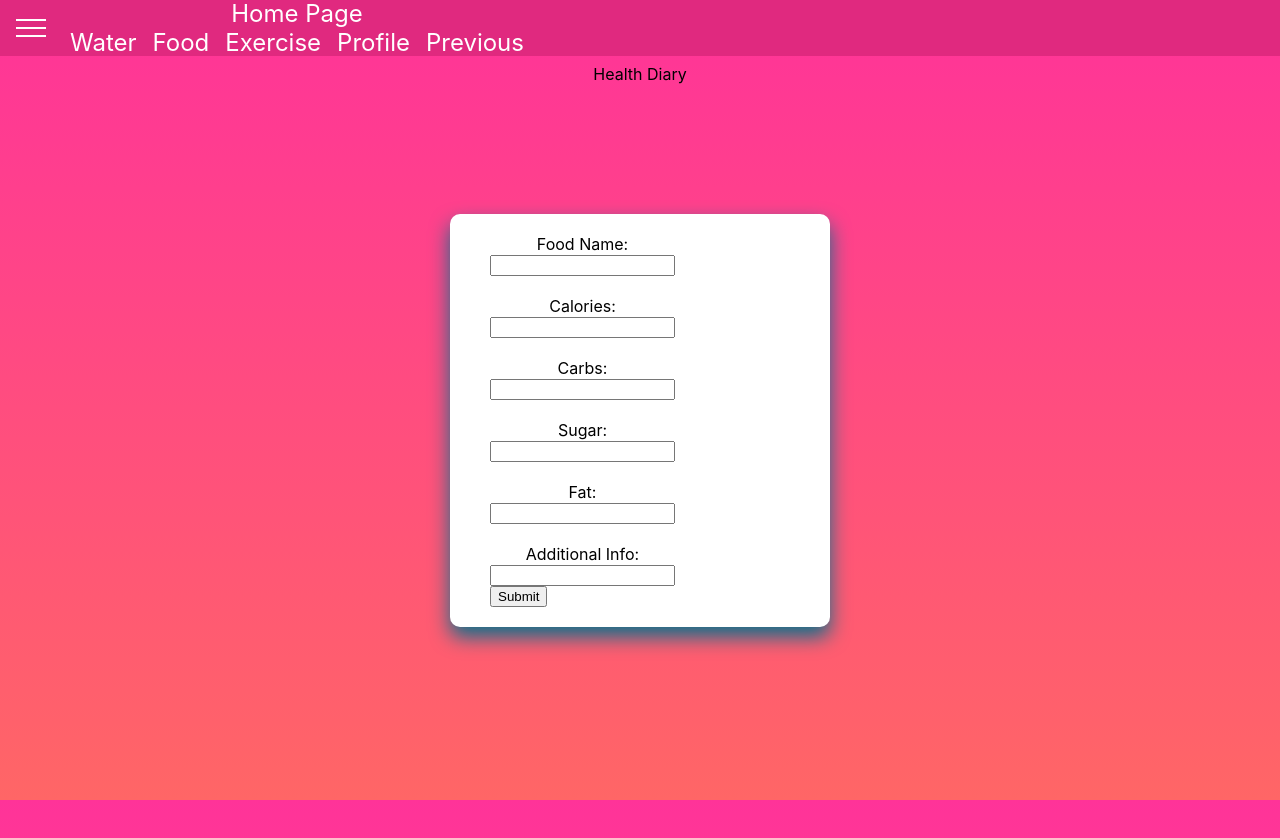
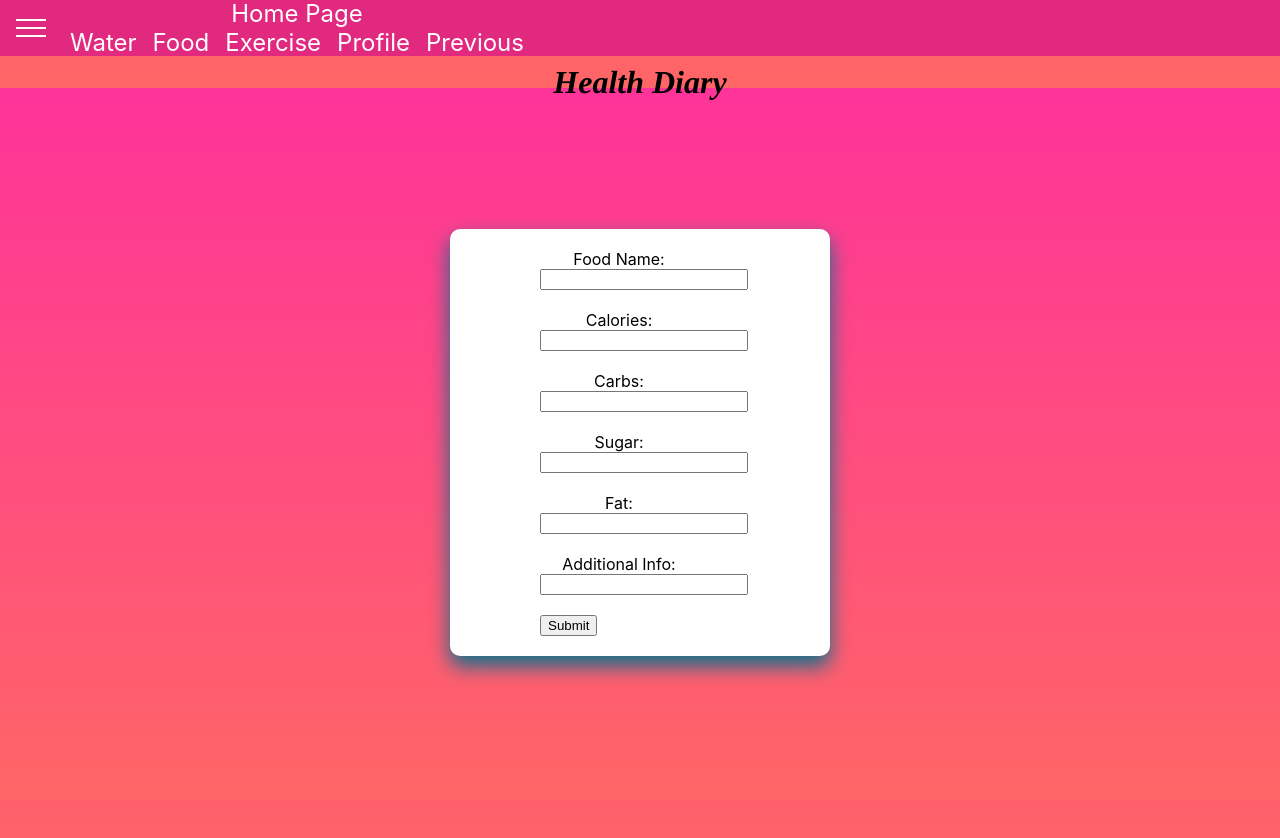
Before and after one commit to JoyPalumbo/HealthTracker, a React (Create React App) app in the folder client/: page /food in a window 1280 px wide. Shown: the top 838 px of the page. Built offline with nearby package versions, Linux system fonts and the light colour scheme.

Commit message:
add more css for input form

```diff
--- a/client/src/App.css
+++ b/client/src/App.css
@@ -26,9 +26,10 @@
   flex-direction: column;
   justify-content: center;
   align-items: center;
-  /* background-color:  */
+
 }
 
+/* box around input */
 .form-wrapper {
   width: 300px;
   display: flex;
@@ -39,8 +40,21 @@
   background-color: #ffffff;
 }
 
+/* for input fields */
+.form-control {
+  width: 200px;
+  display: flex;
+  margin-left: 50px
+}
+
 form {
   width: 100px;
   display: flex;
   flex-wrap: wrap;
 }
+
+.web-title {
+  font-family: "Avantgarde", Times, serif;
+  font-style: italic;
+  font-weight: 900;
+}
--- a/client/src/App.js
+++ b/client/src/App.js
@@ -87,9 +87,12 @@ class App extends Component {
           {sideDrawer}
           {backdrop}
           <main style={{ marginTop: '64px' }}>
-            <p>
-              Health Diary
-          </p>
+            <div className="web-title">
+
+              <h1>
+                Health Diary
+          </h1>
+            </div>
           </main>
           <Router>
             <Route path="/home" component={Home} />
@@ -109,35 +112,6 @@ class App extends Component {
           <Router>
             <Route path="/prev" component={Prev} />
           </Router>
-          {/* <ul>
-              <li>
-                <Link to="/water">Water</Link>
-              </li>
-              <li>
-                <Link to="/nutrition">Nutrition</Link>
-              </li>
-            </ul>  */}
-          {/* </div> */}
-          {/* </div> */}
-          {/* <Switch>
-              <Route path="/water">
-                <Water />
-              </Route>
-              <Route path="/nutrition">
-                <FoodJournal />
-              </Route> */}
-          {/* <Route path="/">
-            <Home />
-          </Route> */}
-          {/* </Switch>
-          </Router> */}
-          {/* </header> */}
-          {/* <p>{this.state.response}</p> */}
-          {/* <div> */}
-          {/* <form onSubmit={this.handleSubmit}> */}
-          {/*
-          <Water />
-          <FoodJournal /> */}
         </div>
       </div>
     );
--- a/client/src/FoodJournal.jsx
+++ b/client/src/FoodJournal.jsx
@@ -61,7 +61,7 @@ class FoodJournal extends Component {
           <input
                   name="foodName"
                   type="text"
-                  class="form-control"
+                  className="form-control"
                   // value={this.state.foodName}
                   onChange={this.handleChange} />
               </label>
@@ -71,7 +71,7 @@ class FoodJournal extends Component {
           <input
                   name="calories"
                   type="number"
-                  class="form-control"
+                  className="form-control"
                   onChange={this.handleInputChange} />
               </label>
               <br />
@@ -80,7 +80,7 @@ class FoodJournal extends Component {
           <input
                   name="carbs"
                   type="number"
-                  class="form-control"
+                  className="form-control"
                   onChange={this.handleInputChange} />
               </label>
               <br />
@@ -89,7 +89,7 @@ class FoodJournal extends Component {
           <input
                   name="sugar"
                   type="number"
-                  class="form-control"
+                  className="form-control"
                   onChange={this.handleInputChange} />
               </label>
               <br />
@@ -98,7 +98,7 @@ class FoodJournal extends Component {
           <input
                   name="fat"
                   type="number"
-                  class="form-control"
+                  className="form-control"
                   onChange={this.handleInputChange} />
               </label>
               <br />
@@ -107,11 +107,11 @@ class FoodJournal extends Component {
           <input
                   name="other"
                   type="number"
-                  class="form-control"
+                  className="form-control"
                   onChange={this.handleInputChange} />
               </label>
               <br />
-              <input type="submit" value="Submit" class="form-control" onClick={this.handleSubmit} />
+              <input type="submit" value="Submit" className="form-control" onClick={this.handleSubmit} />
             </form>
           </div>
         </div>
--- a/client/src/Water.jsx
+++ b/client/src/Water.jsx
@@ -7,7 +7,8 @@ class Water extends Component {
     super(props);
     this.state = {
       ounces: 0,
-      total: 0
+      total: 0,
+      log: []
     };
 
     this.handleChange = this.handleChange.bind(this);
@@ -39,12 +40,21 @@ class Water extends Component {
   }
 
   componentDidMount() {
+    axios.get('/water')
+      .then(response => {
+        this.setState({ log: response.data })
+        console.log(this.state.log);
+      })
+      .catch(err => {
+        console.log(err);
+      })
 
   }
 
 
   render() {
-    const ounces = this.state.total
+    const ounces = this.state.total;
+    const log = this.state.log;
     return (
       <div className="water">
         <p>
@@ -53,15 +63,28 @@ class Water extends Component {
         <p>
           <strong>Enter ounces you've drank</strong>
         </p>
+        <div className="wrapper">
+          <div className="form-wrapper">
             <form onSubmit={this.handleSubmit}>
               <label>
 
                 <input type="text"
                   onChange={this.handleChange} />
               </label>
-          <input type="submit" value="Submit" />
+              <input type="submit" value="Submit" className="form-control" />
             </form>
+          </div>
+        </div>
         <p> You have drank {ounces} ounces</p>
+        <p>Log of previous days</p>
+        {log.map(day => {
+          return (
+            <div>
+              <li>Day: {day.col}</li>
+              <li> Ounces: {day.ounces}</li>
+            </div>
+          );
+        })}
       </div>
 
     );
--- a/client/src/index.css
+++ b/client/src/index.css
@@ -11,7 +11,7 @@ body {
     sans-serif;
   -webkit-font-smoothing: antialiased;
   -moz-osx-font-smoothing: grayscale;
-      background: repeating-linear-gradient(to bottom, #ff3399 0%, #ff6666 100%);
+      background: repeating-linear-gradient(to bottom, #ff3399 11%, #ff6666 100%);
 }
 
 code {
```
Lines whose indentation alone changed are shown as unchanged.
